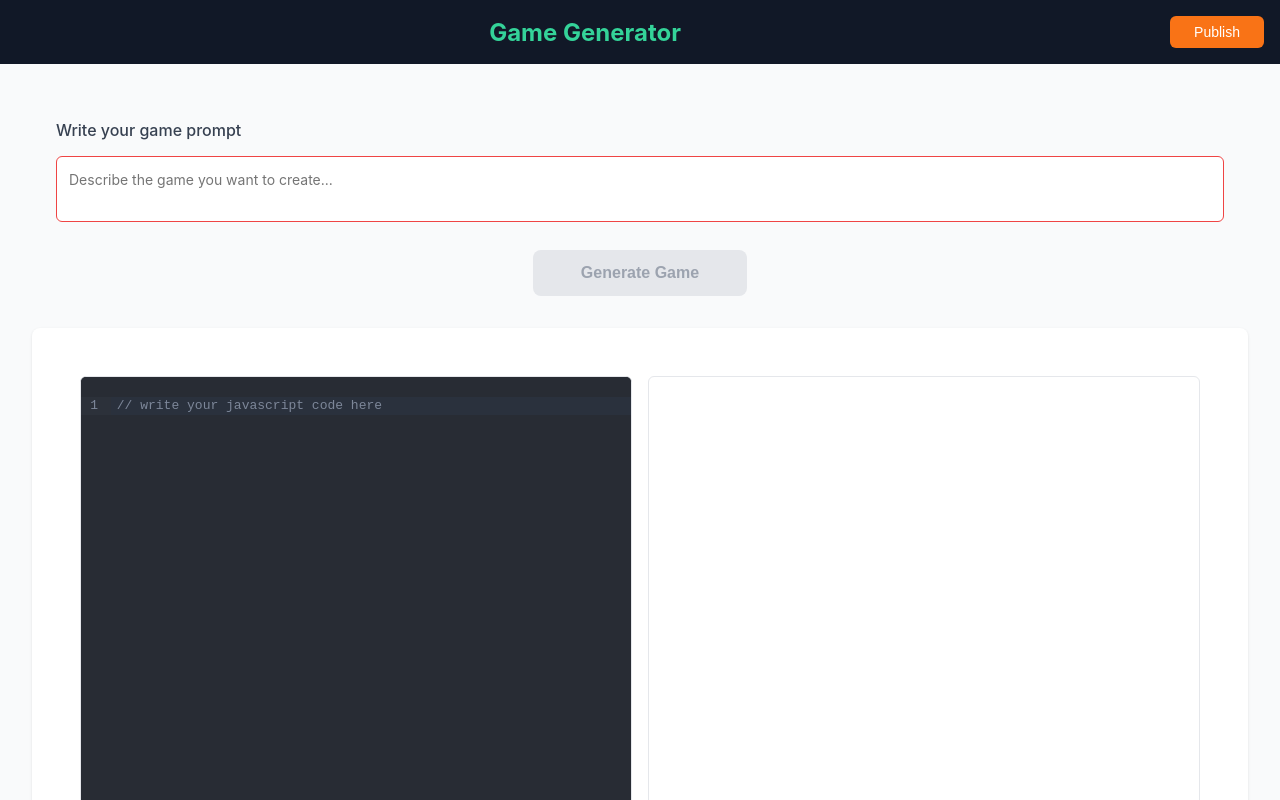
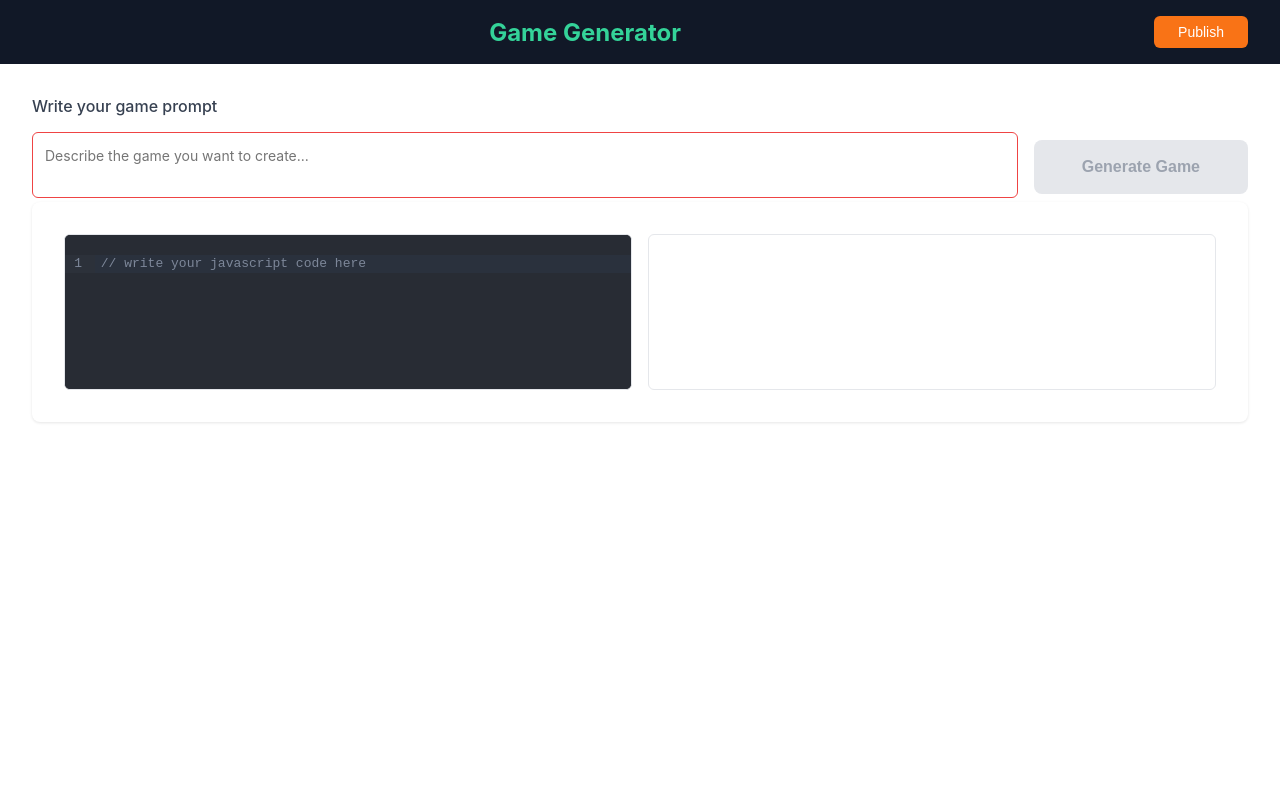
Before and after one commit to Vignesh-kumar-D/GameGenerator, a React (Create React App) app: page / in a window 1280 px wide. Shown: the top 800 px of the page. Built offline with nearby package versions, Linux system fonts and the light colour scheme.

Commit message:
header and prompt ui done

```diff
--- a/src/App.module.css
+++ b/src/App.module.css
@@ -1,29 +1,19 @@
 .container {
-  min-height: 100vh;
-  background-color: #f9fafb;
+  display: flex;
+  flex-direction: column;
+  height: 100vh;
+  width: 100%;
 }
 
 .main {
-  max-width: 1280px;
-  margin: 0 auto;
-  padding: 2rem 1rem;
+  flex: 1;
+  display: flex;
+  padding: 2rem;
+  flex-direction: column;
+  overflow: hidden;
 }
-
 .content {
   background-color: white;
   border-radius: 0.5rem;
   box-shadow: 0 1px 3px rgba(0, 0, 0, 0.1);
-  padding: 1.5rem;
 }
-
-@media (min-width: 640px) {
-  .main {
-    padding: 2rem 1.5rem;
-  }
-}
-
-@media (min-width: 1024px) {
-  .main {
-    padding: 2rem;
-  }
-}
--- a/src/components/Editor.module.css
+++ b/src/components/Editor.module.css
@@ -1,19 +1,20 @@
 .editorContainer {
+  flex: 1;
   width: 100%;
-  height: calc(100vh - 4rem); /* Subtract header height */
+  min-height: 0;
   display: flex;
-  flex-direction: column; /* Default for mobile: stacked layout */
+  flex-direction: column;
   gap: 1rem;
-  padding: 1rem;
+  padding: 0 1rem 1rem 1rem;
 }
 
 .editorPane {
   flex: 1;
-  min-height: 300px; /* Minimum height for mobile */
   border-radius: 0.375rem;
   overflow: hidden;
   border: 1px solid #e5e7eb;
   background-color: #282c34;
+  min-height: 0;
 }
 
 .codeMirrorWrapper {
@@ -31,7 +32,6 @@
 
 .previewPane {
   flex: 1;
-  min-height: 300px;
   background: white;
   border-radius: 0.375rem;
   overflow: hidden;
@@ -41,9 +41,8 @@
 /* Desktop layout: side by side */
 @media (min-width: 768px) {
   .editorContainer {
-    flex-direction: row; /* Side by side on desktop */
-    height: calc(100vh - 4rem);
-    padding: 1.5rem;
+    flex-direction: row;
+    padding: 0 1.5rem 1.5rem 1.5rem;
   }
 
   .editorPane,
@@ -54,6 +53,6 @@
 
 @media (min-width: 1024px) {
   .editorContainer {
-    /* padding: 2rem; */
+    padding: 2rem;
   }
 }
--- a/src/components/Header.module.css
+++ b/src/components/Header.module.css
@@ -1,19 +1,23 @@
 .header {
   width: 100%;
   background-color: #111827;
+  flex-shrink: 0; /* Prevent header from shrinking */
+  height: 64px; /* Fixed header height */
 }
 
 .headerContainer {
   width: 100%;
+  height: 100%;
   max-width: 1280px;
   margin: 0 auto;
+  padding: 0 1rem;
 }
 
 .headerContent {
   display: flex;
-  justify-content: center;
+  justify-content: space-between;
   align-items: center;
-  height: 4rem;
+  height: 100%;
 }
 
 .title {
--- a/src/components/Prompt.module.css
+++ b/src/components/Prompt.module.css
@@ -1,9 +1,9 @@
 .promptContainer {
   width: 100%;
-  padding: 1rem;
   display: flex;
   flex-direction: column;
   gap: 1rem;
+  flex-shrink: 0;
 }
 
 .label {
@@ -13,10 +13,14 @@
 }
 
 .textareaWrapper {
+  flex: 1;
   position: relative;
-  width: 100%;
 }
-
+.formContainer {
+  display: flex;
+  flex-direction: column;
+  gap: 1rem;
+}
 .promptTextarea {
   width: 100%;
   min-height: 60px;
@@ -44,7 +48,6 @@
 .submitButtonWrapper {
   display: flex;
   justify-content: center;
-  width: 100%;
   padding: 0.5rem 0;
 }
 
@@ -81,10 +84,9 @@
 }
 
 @media (min-width: 768px) {
-  .promptContainer {
-    padding: 1.5rem;
+  .formContainer {
+    flex-direction: row;
   }
-
   .submitButton {
     padding: 0.875rem 3rem;
   }
--- a/src/components/Prompt.tsx
+++ b/src/components/Prompt.tsx
@@ -39,6 +39,7 @@ const Prompt: React.FC<PromptProps> = ({ onSubmit }) => {
       <label htmlFor="gamePrompt" className={styles.label}>
         Write your game prompt
       </label>
+      <div className={styles.formContainer}>
         <div className={styles.textareaWrapper}>
           <textarea
             id="gamePrompt"
@@ -60,6 +61,7 @@ const Prompt: React.FC<PromptProps> = ({ onSubmit }) => {
             Generate Game
           </button>
         </div>
+      </div>
     </form>
   );
 };
```
Lines whose indentation alone changed are shown as unchanged.
